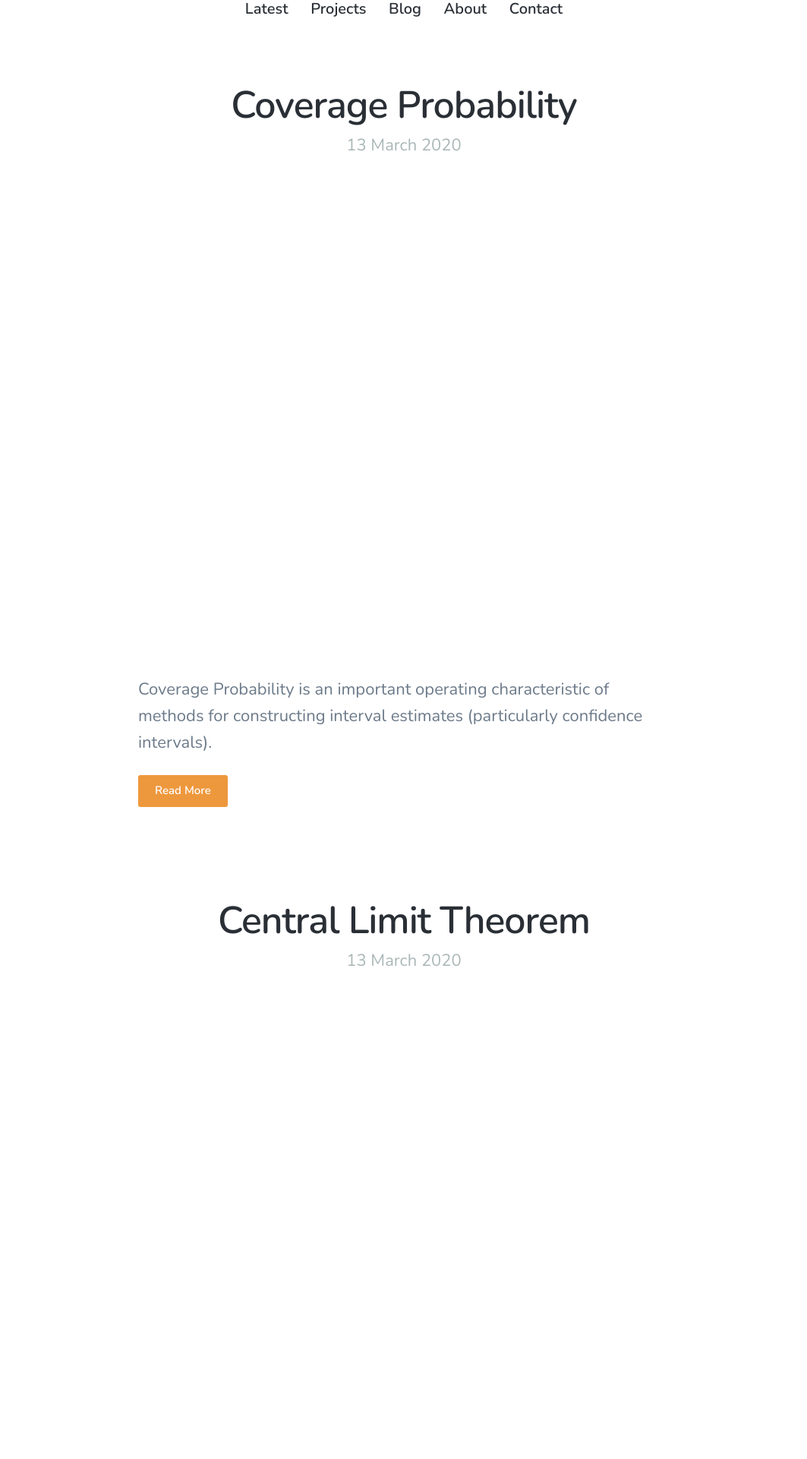
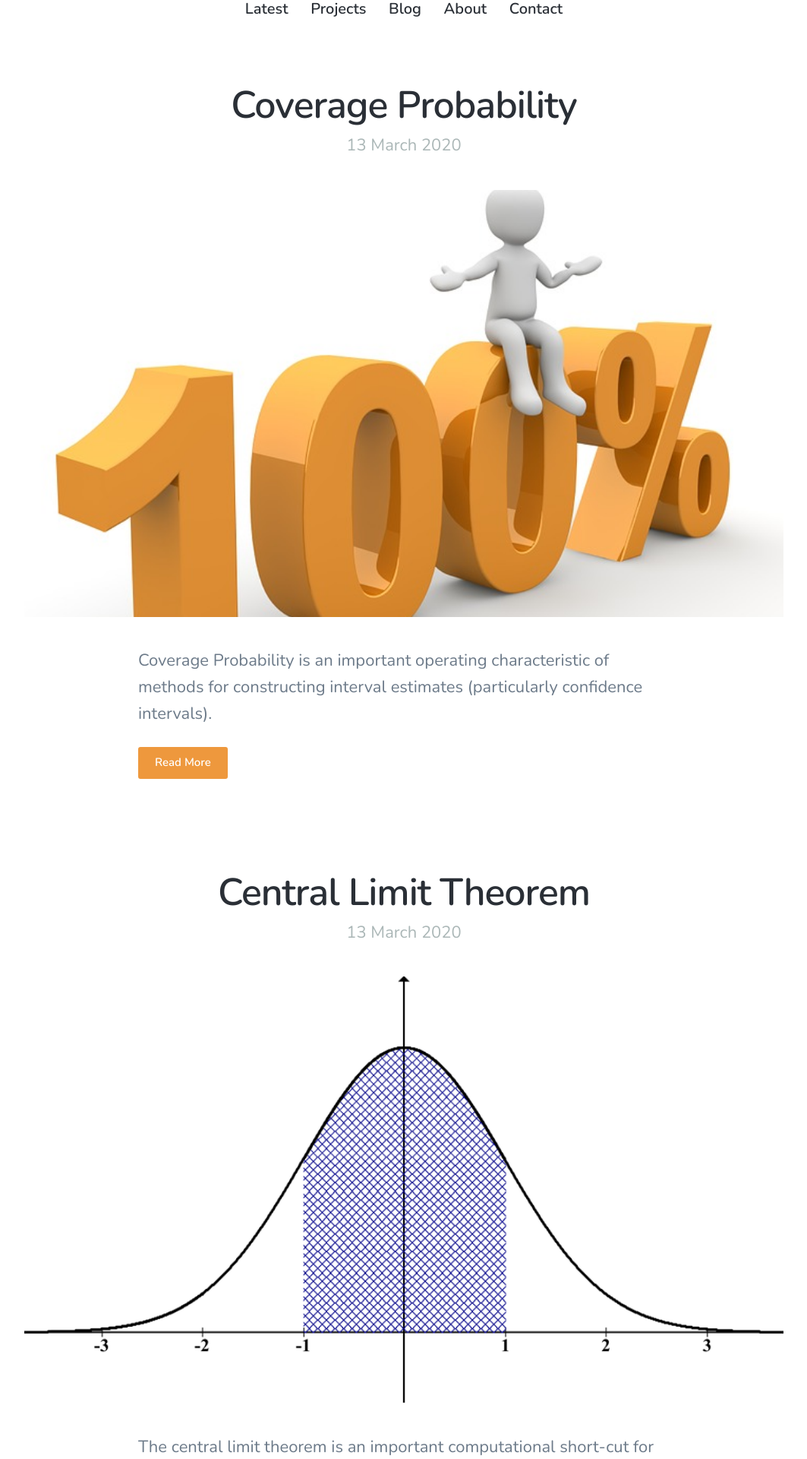
Before and after one commit to alfredprah/alfredprah.github.io2, a Jekyll site: the page built from index.html, in a window 1280 px wide. Shown: the part 361-2281 px from the top of the page at 76% size, without its empty margins (108-1171 px from the left). Built offline with Jekyll 4.4.1, drawn with Linux system fonts in a browser that asks for light colours; nearby versions of some CDN libraries; the list of posts is cut into pages by our own code.

Commit message:
Update index.html

```diff
--- a/index.html
+++ b/index.html
@@ -19,7 +19,7 @@ featured_image: /images/IMG_1074.jpg
 			</div>
 
 			{% if post.featured_image %}
-			<a href="{{ post.url | relative_url }}" class="listing-post__image" style="background-image: url({{ post.featured_image | relative_url }})width:500px;height:600px;"></a>
+			<a href="{{ post.url | relative_url }}" class="listing-post__image" style="background-image: url({{ post.featured_image | relative_url }});"></a>
 			{% endif %}
 
 			<div class="listing-post__content">
```
